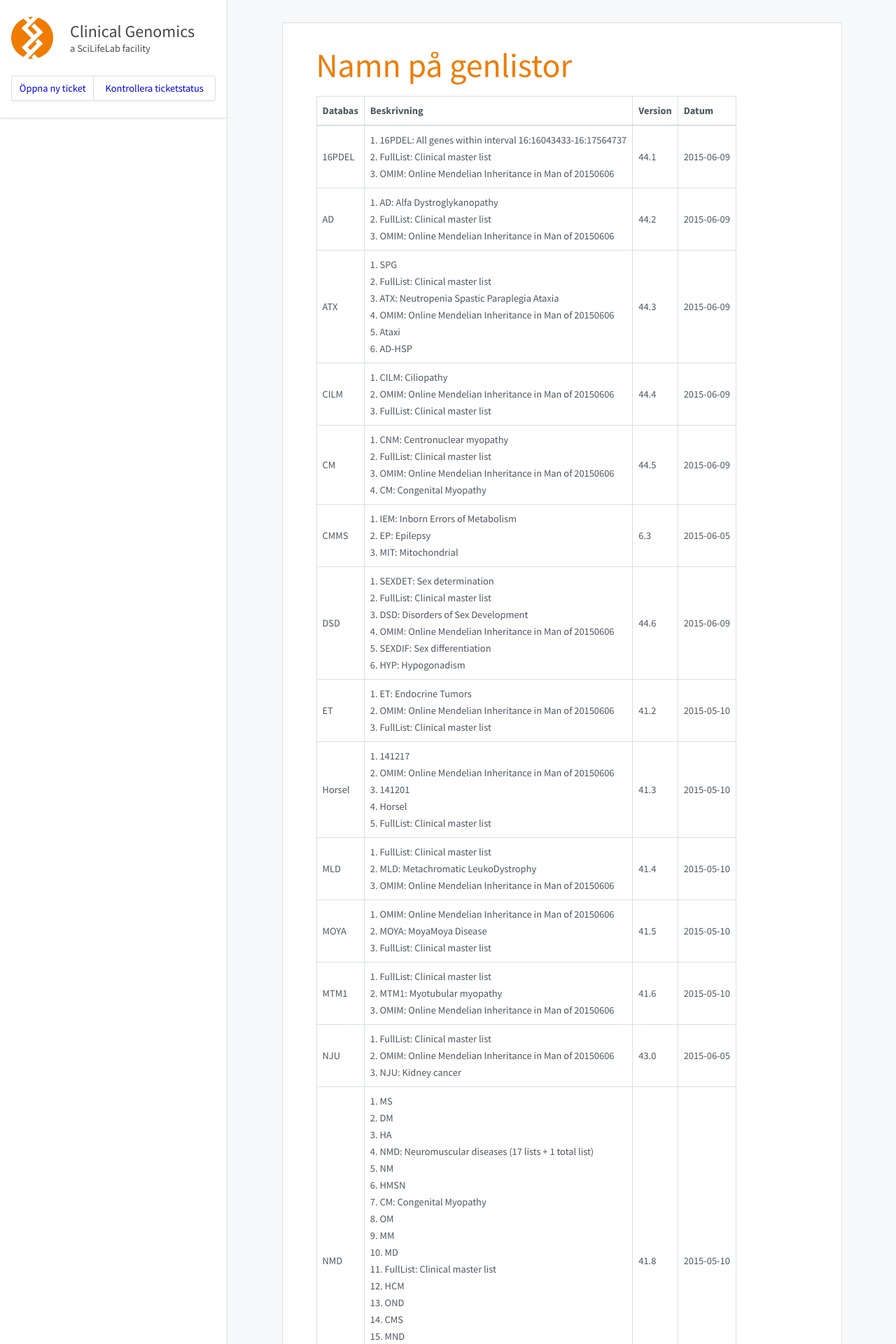
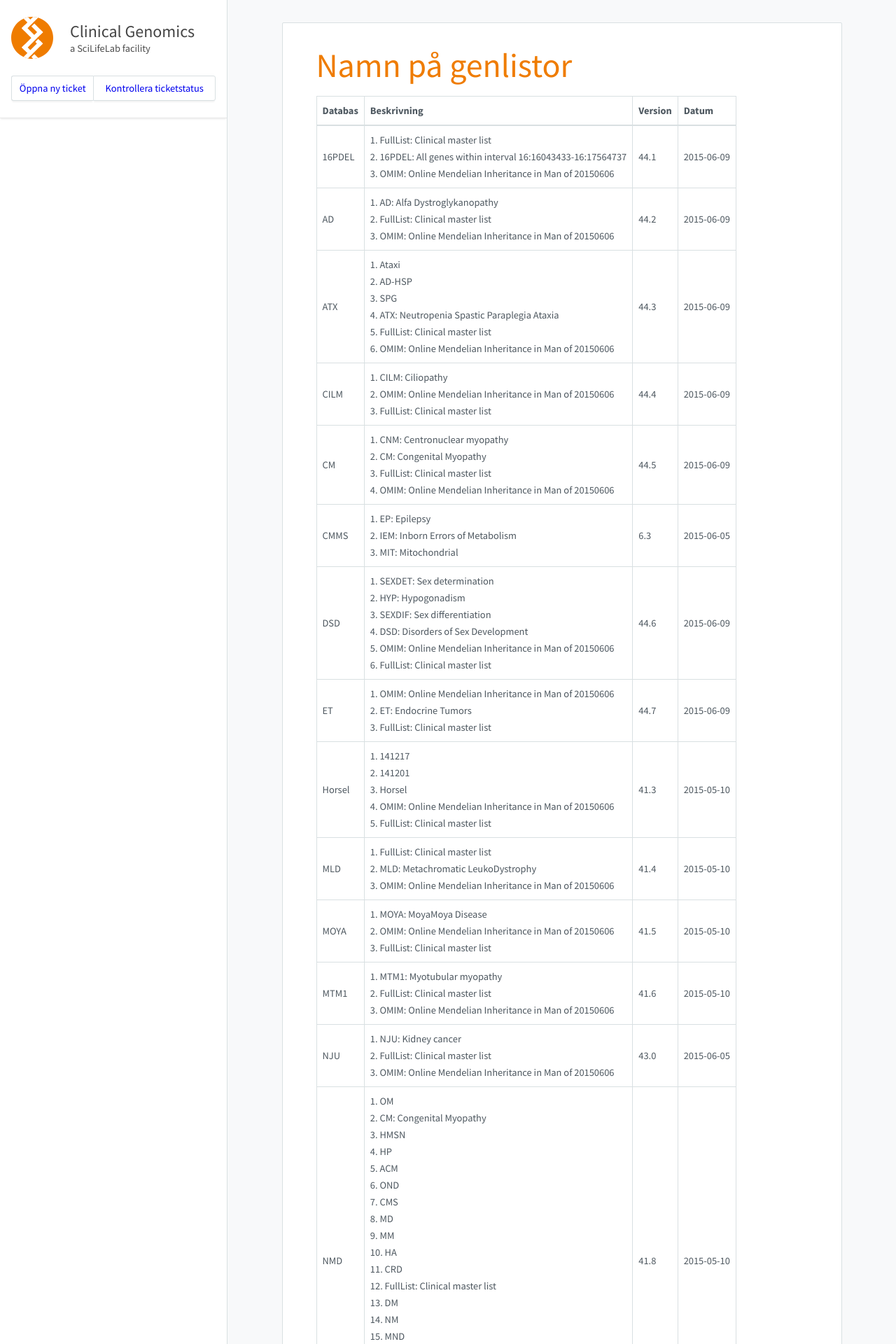
Before and after one commit to Clinical-Genomics/clinical-genomics.github.io, a Jekyll site: the page built from _pages/namnpagenlistor.md, in a window 1280 px wide. Shown: the top 1920 px of the page at 70% size. Built offline with Jekyll 4.4.1, drawn with Linux system fonts in a browser that asks for light colours; nearby versions of some CDN libraries; some of the changed text lies outside the part shown.

Commit message:
Update to cust002-ET.txt

```diff
--- a/_pages/namnpagenlistor.md
+++ b/_pages/namnpagenlistor.md
@@ -8,24 +8,24 @@
 
 |Databas|Beskrivning|Version|Datum|
 |---|---|---|---|
-|16PDEL|1. 16PDEL: All genes within interval 16:16043433-16:17564737<br />2. FullList: Clinical master list<br />3. OMIM: Online Mendelian Inheritance in Man of 20150606<br />|44.1|2015-06-09|
+|16PDEL|1. FullList: Clinical master list<br />2. 16PDEL: All genes within interval 16:16043433-16:17564737<br />3. OMIM: Online Mendelian Inheritance in Man of 20150606<br />|44.1|2015-06-09|
 |AD|1. AD: Alfa Dystroglykanopathy<br />2. FullList: Clinical master list<br />3. OMIM: Online Mendelian Inheritance in Man of 20150606<br />|44.2|2015-06-09|
-|ATX|1. SPG<br />2. FullList: Clinical master list<br />3. ATX: Neutropenia Spastic Paraplegia Ataxia<br />4. OMIM: Online Mendelian Inheritance in Man of 20150606<br />5. Ataxi<br />6. AD-HSP<br />|44.3|2015-06-09|
+|ATX|1. Ataxi<br />2. AD-HSP<br />3. SPG<br />4. ATX: Neutropenia Spastic Paraplegia Ataxia<br />5. FullList: Clinical master list<br />6. OMIM: Online Mendelian Inheritance in Man of 20150606<br />|44.3|2015-06-09|
 |CILM|1. CILM: Ciliopathy<br />2. OMIM: Online Mendelian Inheritance in Man of 20150606<br />3. FullList: Clinical master list<br />|44.4|2015-06-09|
-|CM|1. CNM: Centronuclear myopathy<br />2. FullList: Clinical master list<br />3. OMIM: Online Mendelian Inheritance in Man of 20150606<br />4. CM: Congenital Myopathy<br />|44.5|2015-06-09|
-|CMMS|1. IEM: Inborn Errors of Metabolism<br />2. EP: Epilepsy<br />3. MIT: Mitochondrial<br />|6.3|2015-06-05|
-|DSD|1. SEXDET: Sex determination<br />2. FullList: Clinical master list<br />3. DSD: Disorders of Sex Development<br />4. OMIM: Online Mendelian Inheritance in Man of 20150606<br />5. SEXDIF: Sex differentiation<br />6. HYP: Hypogonadism<br />|44.6|2015-06-09|
-|ET|1. ET: Endocrine Tumors<br />2. OMIM: Online Mendelian Inheritance in Man of 20150606<br />3. FullList: Clinical master list<br />|41.2|2015-05-10|
-|Horsel|1. 141217<br />2. OMIM: Online Mendelian Inheritance in Man of 20150606<br />3. 141201<br />4. Horsel<br />5. FullList: Clinical master list<br />|41.3|2015-05-10|
+|CM|1. CNM: Centronuclear myopathy<br />2. CM: Congenital Myopathy<br />3. FullList: Clinical master list<br />4. OMIM: Online Mendelian Inheritance in Man of 20150606<br />|44.5|2015-06-09|
+|CMMS|1. EP: Epilepsy<br />2. IEM: Inborn Errors of Metabolism<br />3. MIT: Mitochondrial<br />|6.3|2015-06-05|
+|DSD|1. SEXDET: Sex determination<br />2. HYP: Hypogonadism<br />3. SEXDIF: Sex differentiation<br />4. DSD: Disorders of Sex Development<br />5. OMIM: Online Mendelian Inheritance in Man of 20150606<br />6. FullList: Clinical master list<br />|44.6|2015-06-09|
+|ET|1. OMIM: Online Mendelian Inheritance in Man of 20150606<br />2. ET: Endocrine Tumors<br />3. FullList: Clinical master list<br />|44.7|2015-06-09|
+|Horsel|1. 141217<br />2. 141201<br />3. Horsel<br />4. OMIM: Online Mendelian Inheritance in Man of 20150606<br />5. FullList: Clinical master list<br />|41.3|2015-05-10|
 |MLD|1. FullList: Clinical master list<br />2. MLD: Metachromatic LeukoDystrophy<br />3. OMIM: Online Mendelian Inheritance in Man of 20150606<br />|41.4|2015-05-10|
-|MOYA|1. OMIM: Online Mendelian Inheritance in Man of 20150606<br />2. MOYA: MoyaMoya Disease<br />3. FullList: Clinical master list<br />|41.5|2015-05-10|
-|MTM1|1. FullList: Clinical master list<br />2. MTM1: Myotubular myopathy<br />3. OMIM: Online Mendelian Inheritance in Man of 20150606<br />|41.6|2015-05-10|
-|NJU|1. FullList: Clinical master list<br />2. OMIM: Online Mendelian Inheritance in Man of 20150606<br />3. NJU: Kidney cancer<br />|43.0|2015-06-05|
-|NMD|1. MS<br />2. DM<br />3. HA<br />4. NMD: Neuromuscular diseases (17 lists + 1 total list)<br />5. NM<br />6. HMSN<br />7. CM: Congenital Myopathy<br />8. OM<br />9. MM<br />10. MD<br />11. FullList: Clinical master list<br />12. HCM<br />13. OND<br />14. CMS<br />15. MND<br />16. CRD<br />17. IC<br />18. HP<br />19. CMD<br />20. ACM<br />|41.8|2015-05-10|
+|MOYA|1. MOYA: MoyaMoya Disease<br />2. OMIM: Online Mendelian Inheritance in Man of 20150606<br />3. FullList: Clinical master list<br />|41.5|2015-05-10|
+|MTM1|1. MTM1: Myotubular myopathy<br />2. FullList: Clinical master list<br />3. OMIM: Online Mendelian Inheritance in Man of 20150606<br />|41.6|2015-05-10|
+|NJU|1. NJU: Kidney cancer<br />2. FullList: Clinical master list<br />3. OMIM: Online Mendelian Inheritance in Man of 20150606<br />|43.0|2015-06-05|
+|NMD|1. OM<br />2. CM: Congenital Myopathy<br />3. HMSN<br />4. HP<br />5. ACM<br />6. OND<br />7. CMS<br />8. MD<br />9. MM<br />10. HA<br />11. CRD<br />12. FullList: Clinical master list<br />13. DM<br />14. NM<br />15. MND<br />16. IC<br />17. HCM<br />18. MS<br />19. CMD<br />20. NMD: Neuromuscular diseases (17 lists + 1 total list)<br />|41.8|2015-05-10|
 |OMIM|Online Mendelian Inheritance in Man of 20150606|43.0|2015-06-08|
-|ORO|1. OMIM: Online Mendelian Inheritance in Man of 20150606<br />2. ORO: Oro-facial-digital syndrome<br />3. FullList: Clinical master list<br />|42.0|2015-05-10|
-|PAF1|1. FullList: Clinical master list<br />2. PAF1: RNA polymerase II-associated factor<br />3. OMIM: Online Mendelian Inheritance in Man of 20150606<br />|42.1|2015-05-10|
+|ORO|1. ORO: Oro-facial-digital syndrome<br />2. OMIM: Online Mendelian Inheritance in Man of 20150606<br />3. FullList: Clinical master list<br />|42.0|2015-05-10|
+|PAF1|1. PAF1: RNA polymerase II-associated factor<br />2. FullList: Clinical master list<br />3. OMIM: Online Mendelian Inheritance in Man of 20150606<br />|42.1|2015-05-10|
 |PID|Primary Immune Deficiency|6.2|2015-05-09|
-|SCN|1. FullList: Clinical master list<br />2. OMIM: Online Mendelian Inheritance in Man of 20150606<br />3. SCN: Neutropenia<br />|42.2|2015-05-10|
+|SCN|1. SCN: Neutropenia<br />2. FullList: Clinical master list<br />3. OMIM: Online Mendelian Inheritance in Man of 20150606<br />|42.2|2015-05-10|
 |SHANK1|1. SHANK1: SH3 and multiple ankyrin repeat domains 1<br />2. FullList: Clinical master list<br />3. OMIM: Online Mendelian Inheritance in Man of 20150606<br />|42.3|2015-05-10|
-|SKD|1. FullList: Clinical master list<br />2. SKD: Skeletal dysplasia<br />3. OMIM: Online Mendelian Inheritance in Man of 20150606<br />|42.4|2015-05-10|
+|SKD|1. SKD: Skeletal dysplasia<br />2. FullList: Clinical master list<br />3. OMIM: Online Mendelian Inheritance in Man of 20150606<br />|42.4|2015-05-10|
```
